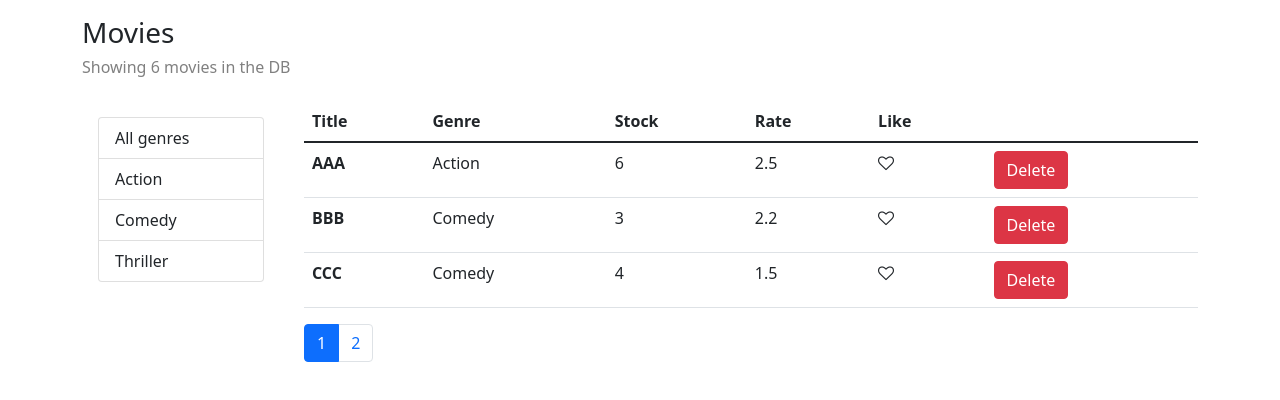
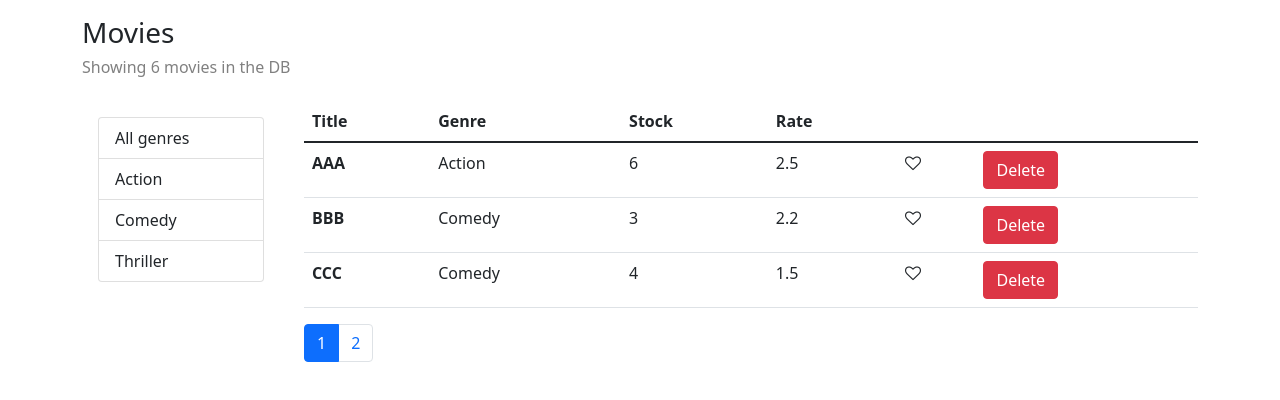
Before and after one commit to kavindushyamal26/Vidly-Project, a React (Create React App) app: page / in a window 1280 px wide. Shown: the top 400 px of the page. Built offline with nearby package versions, Linux system fonts and the light colour scheme.

Commit message:
Init Table header component

```diff
--- /dev/null
+++ b/src/components/common/tableHeader.jsx
@@ -0,0 +1,34 @@
+import React, { Component } from "react";
+
+//props-> columns, onSort, sortColumn
+
+class TableHeader extends Component {
+  raiseSort = (path) => {
+    const sortColumn = { ...this.props.sortColumn };
+    if (sortColumn.path === path) {
+      sortColumn.order = sortColumn.order === "asc" ? "desc" : "asc";
+    } else {
+      sortColumn.order = "asc";
+      sortColumn.path = path;
+    }
+    this.props.onSort(sortColumn);
+  };
+  render() {
+    return (
+      <thead>
+        <tr>
+          {this.props.columns.map((column) => (
+            <th
+              key={column.path || column.key}
+              onClick={() => this.raiseSort(column.path)}
+            >
+              {column.label}
+            </th>
+          ))}
+        </tr>
+      </thead>
+    );
+  }
+}
+
+export default TableHeader;
--- a/src/components/movie.jsx
+++ b/src/components/movie.jsx
@@ -42,15 +42,7 @@
     this.setState({ selectedGenre: genre, currentPage: 1 });
   };
 
-  handleSort = (path) => {
-    const sortColumn = { ...this.state.sortColumn };
-    if (sortColumn.path === path) {
-      sortColumn.order = sortColumn.order === "asc" ? "desc" : "asc";
-    } else {
-      sortColumn.order = "asc";
-      sortColumn.path = path;
-    }
-
+  handleSort = (sortColumn) => {
     this.setState({ sortColumn });
   };
 
@@ -98,6 +90,7 @@
           <div className="col">
             <MoviesTable
               movies={movies}
+              sortColumn={sortColumn}
               onLike={this.handleLike}
               onDelete={this.handleDelete}
               onSort={this.handleSort}
--- a/src/components/moviesTable.jsx
+++ b/src/components/moviesTable.jsx
@@ -1,28 +1,26 @@
-import React from "react";
+import React, { Component } from "react";
 import Like from "./common/like";
+import TableHeader from "./common/tableHeader";
 
-const MoviesTable = (props) => {
-  const { movies, onLike, onDelete, onSort } = props;
+class MoviesTable extends Component {
+  columns = [
+    { path: "title", label: "Title" },
+    { path: "genre.name", label: "Genre" },
+    { path: "numberInStock", label: "Stock" },
+    { path: "dailyRentalRate", label: "Rate" },
+    { key: "like" },
+    { key: "delete" },
+  ];
+
+  render() {
+    const { movies, onLike, onDelete, onSort, sortColumn } = this.props;
     return (
       <table className="table">
-      <thead>
-        <tr>
-          <th onClick={() => onSort("title")} scope="col">
-            Title
-          </th>
-          <th onClick={() => onSort("genre.name")} scope="col">
-            Genre
-          </th>
-          <th onClick={() => onSort("numberInStock")} scope="col">
-            Stock
-          </th>
-          <th onClick={() => onSort("dailyRentalRate")} scope="col">
-            Rate
-          </th>
-          <th scope="col">Like</th>
-          <th scope="col"></th>
-        </tr>
-      </thead>
+        <TableHeader
+          columns={this.columns}
+          onSort={onSort}
+          sortColumn={sortColumn}
+        />
         <tbody>
           {movies.map((m) => (
             <tr key={m._id}>
@@ -47,6 +45,7 @@
         </tbody>
       </table>
     );
-};
+  }
+}
 
 export default MoviesTable;
```
Lines whose indentation alone changed are shown as unchanged.
